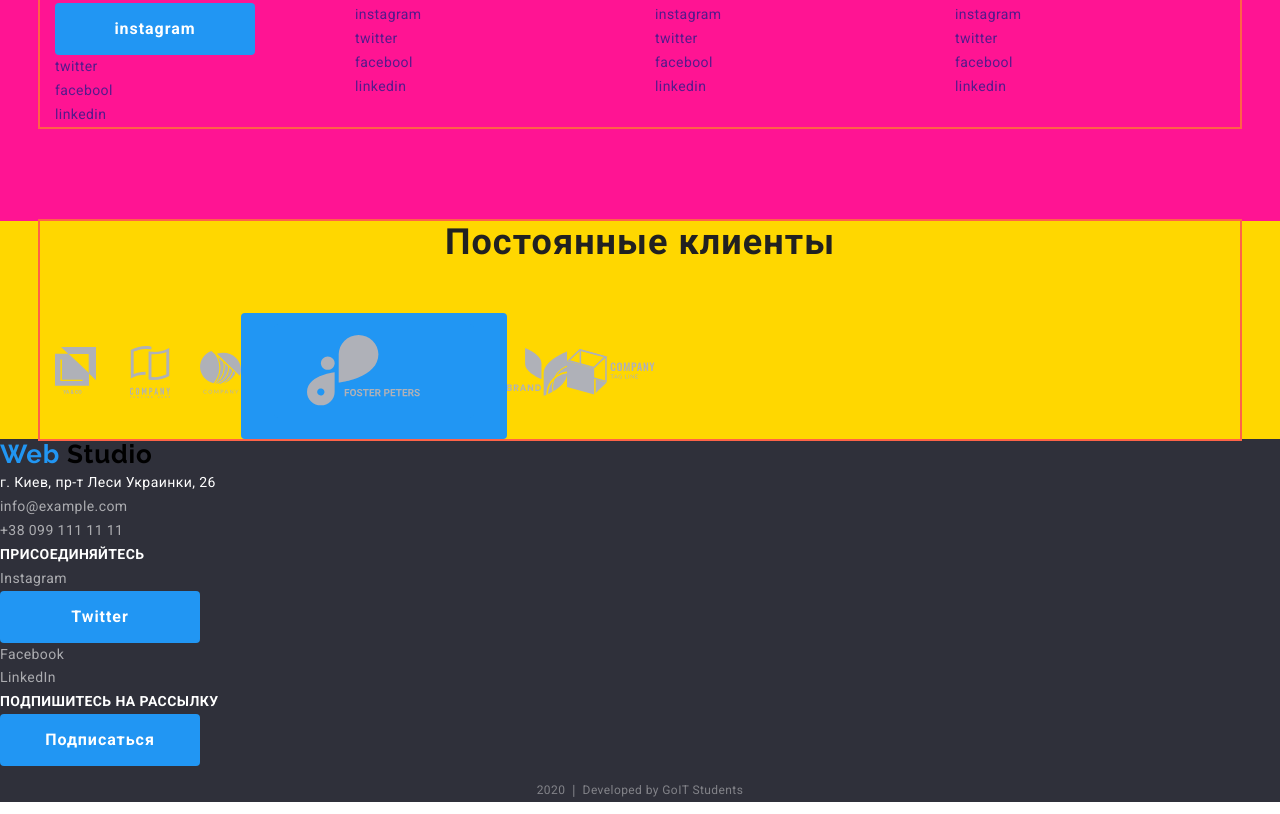
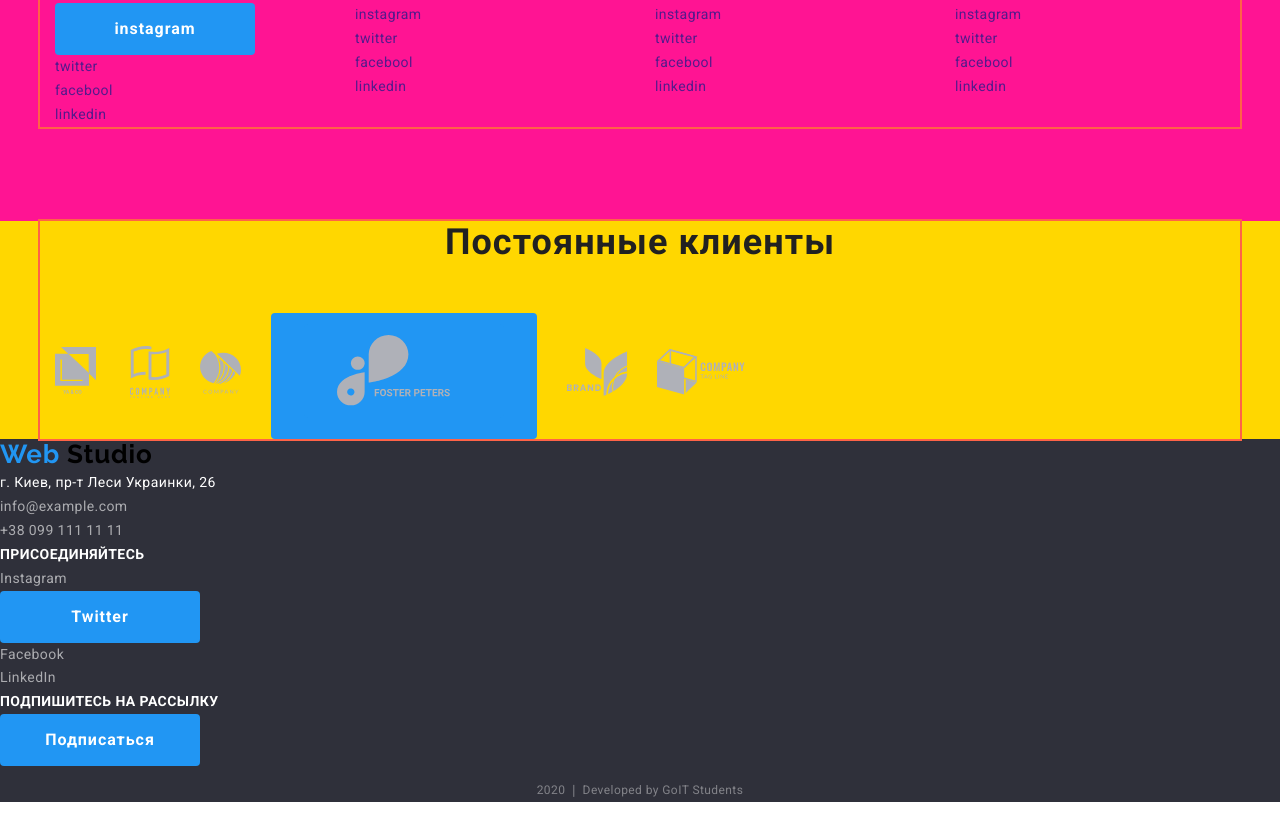
Before and after one commit to Ekateryna991/goit-markup-hw-03-1, a plain HTML site: page index.html in a window 1280 px wide. Shown: the part 1911-2725 px from the top of the page. Drawn offline with nearby package versions, Linux system fonts and the light colour scheme.

Commit message:
Update index.html

```diff
--- a/index.html
+++ b/index.html
@@ -207,12 +207,12 @@
                 ><img src="./img/logo2.svg" alt="Логотип компании2" width="40"
               /></a>
             </li>
-            <li>
+            <li class="item">
               <a href=""
                 ><img src="./img/logo3.svg" alt="Логотип компании3" width="41"
               /></a>
             </li>
-            <li>
+            <li class="item">
               <a href="" class="button"
                 ><img
                   src="./img/logo4.svg"
@@ -221,12 +221,12 @@
                   class="button"
               /></a>
             </li>
-            <li>
+            <li class="item">
               <a href=""
                 ><img src="./img/logo5.svg" alt="Логотип компании5" width="60"
               /></a>
             </li>
-            <li>
+            <li class="item">
               <a href=""
                 ><img src="./img/logo6.svg" alt="Логотип компании6" width="88"
               /></a>
```
